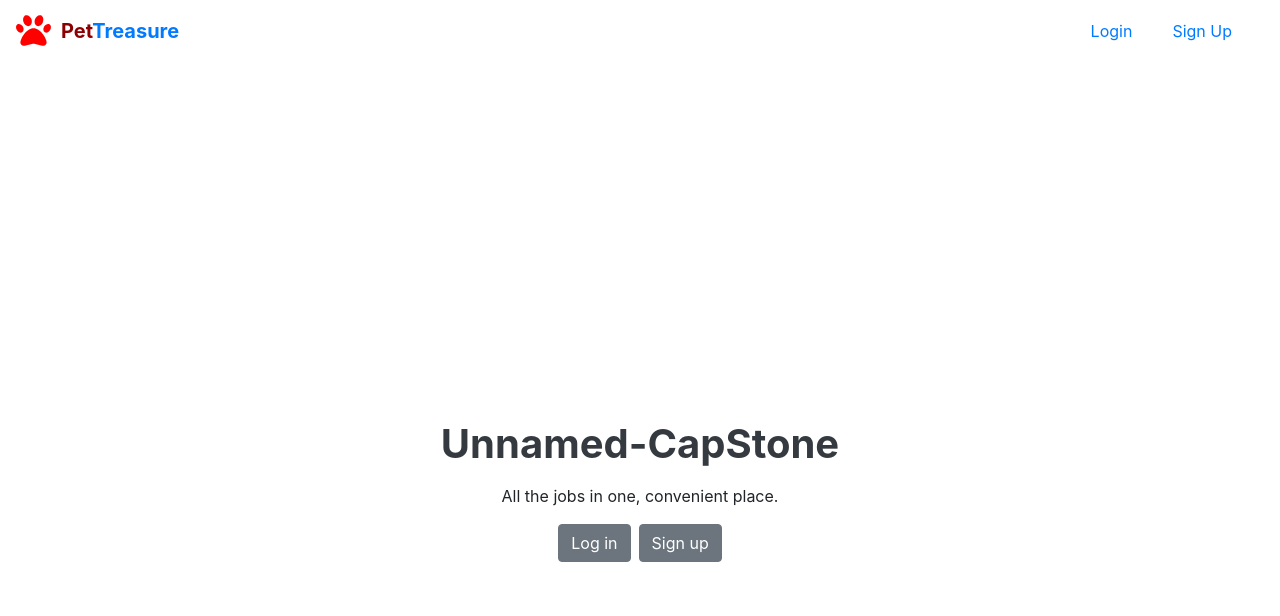
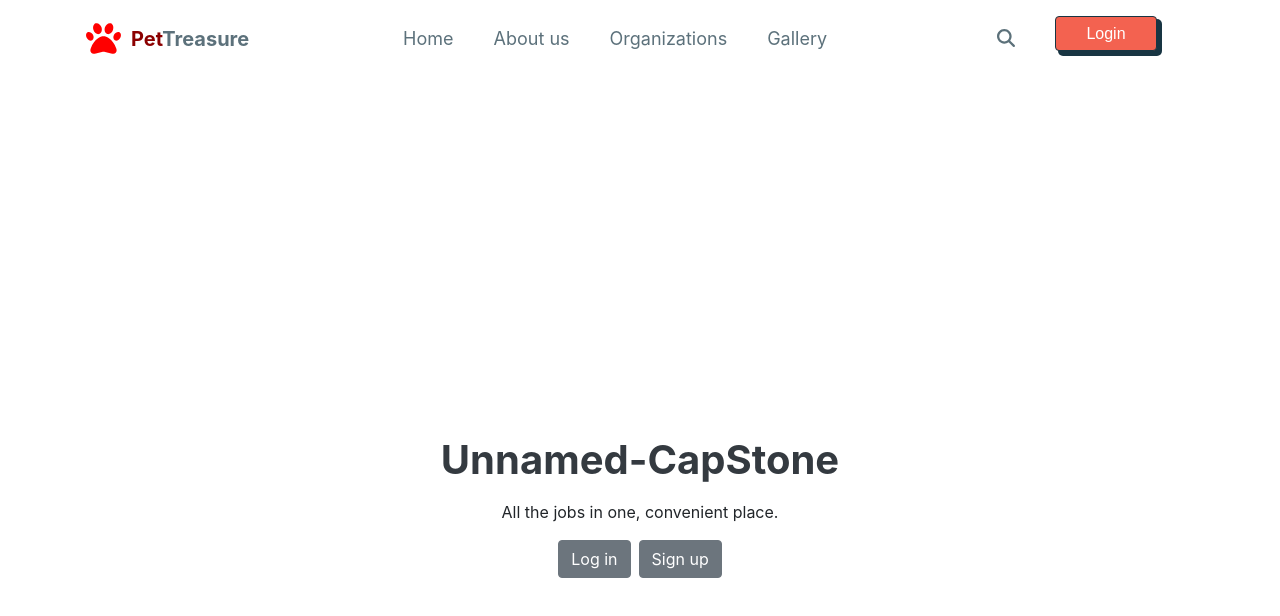
Before and after one commit to rogmide/pettreasure, a React (Create React App) app in the folder frontend/: page / in a window 1280 px wide. Shown: the top 616 px of the page. Built offline with nearby package versions, Linux system fonts and the light colour scheme; no server answers.

Commit message:
working on navbar look

```diff
--- a/frontend/src/NavBar/NavBar.css
+++ b/frontend/src/NavBar/NavBar.css
@@ -1,6 +1,27 @@
 .titlePage {
   font-weight: bolder;
   align-self: center;
+}
+
+a {
+  color: #5c717b;
+}
+
+a:hover {
+  color: #404040;
+}
+
+.iconSearch {
+  color: #5c717a;
+  font-size: 18px;
+  display: flex;
+  align-items: center;
+}
+
+.mouseOverIcon:hover {
+  text-decoration: none;
+  font-size: 20px;
+  transform: translate(-2px, -2px);
 }
 
 .titleIcon {
@@ -12,3 +33,61 @@
 .titleHolder {
   display: flex;
 }
+
+/* CSS */
+.nav-btn {
+  width: 60px;
+  height: 35px;
+  appearance: button;
+  background-color: #f36250;
+  background-image: none;
+  border: 1px solid #183543;
+  border-radius: 4px;
+  box-shadow: #183543 4px 4px 0 0, #183543 4px 4px 0 1px;
+  box-sizing: border-box;
+  color: #fff;
+  cursor: pointer;
+  display: inline-block;
+  font-family: ITCAvantGardeStd-Bk, Arial, sans-serif;
+  font-size: 16px;
+  line-height: 20px;
+  margin: 0 5px 10px 0;
+  overflow: visible;
+  padding: 12px 40px;
+  text-align: center;
+  text-transform: none;
+  touch-action: manipulation;
+  user-select: none;
+  -webkit-user-select: none;
+  vertical-align: middle;
+  white-space: nowrap;
+  display: flex;
+  justify-content: center;
+  align-items: center;
+}
+
+.nav-btn:focus {
+  text-decoration: none;
+}
+
+.nav-btn:hover {
+  text-decoration: none;
+  box-shadow: #183543 6px 6px 0 0, #183543 6px 6px 0 1px;
+  transform: translate(-2px, -2px);
+}
+
+.nav-btn:active {
+  box-shadow: rgba(24, 53, 67, 0.125) 0 3px 5px inset;
+  outline: 0;
+}
+
+.nav-btn:not([disabled]):active {
+  box-shadow: #183543 2px 2px 0 0, #183543 2px 2px 0 1px;
+  transform: translate(2px, 2px);
+}
+
+@media (min-width: 768px) {
+  .nav-btn {
+    padding: 12px 50px;
+  }
+}
--- a/frontend/src/NavBar/NavBar.js
+++ b/frontend/src/NavBar/NavBar.js
@@ -3,21 +3,28 @@ import { Link, NavLink } from "react-router-dom";
 import UserContext from "../UseContext";
 import "./NavBar.css";
 import { FontAwesomeIcon } from "@fortawesome/react-fontawesome";
-import { faPaw } from "@fortawesome/free-solid-svg-icons";
+import { faPaw, faSearch } from "@fortawesome/free-solid-svg-icons";
 
 const NoUserLogIn = () => {
   return (
-    <ul className="navbar-nav ml-auto">
+    <ul className="navbar-nav ml-auto iconSearch">
+      <li className="nav-item mr-4">
+        <div>
+          <NavLink className="nav-link mouseOverIcon" to="/login">
+            <FontAwesomeIcon style={{ color: "5c717a" }} icon={faSearch} />
+          </NavLink>
+        </div>
+      </li>
       <li className="nav-item mr-4">
         <NavLink className="nav-link" to="/login">
-          Login
+          <span className="nav-btn">Login</span>
         </NavLink>
       </li>
-      <li className="nav-item mr-4">
+      {/* <li className="nav-item mr-4">
         <NavLink className="nav-link" to="/signup">
-          Sign Up
+          <span className="nav-btn">Sign Up</span>
         </NavLink>
-      </li>
+      </li> */}
     </ul>
   );
 };
@@ -43,16 +50,41 @@ const NavBar = () => {
   const { currUser, logout } = useContext(UserContext);
 
   return (
-    <nav className="navbar navbar-expand-md">
+    <nav
+      className="container navbar navbar-expand-lg iconSearch"
+      role="navigation"
+    >
       <Link className="navbar-brand" to="/">
         <div className="titleHolder">
-        <FontAwesomeIcon className="titleIcon" icon={faPaw} />
-        <span className="titlePage">
-          {" "}
-          <span style={{color: "darkred"}}>Pet</span>Treasure{" "}
-        </span>
+          <FontAwesomeIcon className="titleIcon" icon={faPaw} />
+          <span className="titlePage">
+            {" "}
+            <span style={{ color: "darkred" }}>Pet</span>Treasure{" "}
+          </span>
         </div>
       </Link>
+      <ul className="navbar-nav ml-auto">
+        <li className="nav-item mr-4">
+          <NavLink className="nav-link" to="/profile">
+            Home
+          </NavLink>
+        </li>
+        <li className="nav-item mr-4">
+          <NavLink className="nav-link" to="/" onClick={logout}>
+            About us
+          </NavLink>
+        </li>
+        <li className="nav-item mr-4">
+          <NavLink className="nav-link" to="/" onClick={logout}>
+            Organizations
+          </NavLink>
+        </li>
+        <li className="nav-item mr-4">
+          <NavLink className="nav-link" to="/" onClick={logout}>
+            Gallery
+          </NavLink>
+        </li>
+      </ul>
       {currUser ? isLogIn(currUser.firstName, logout) : NoUserLogIn()}
     </nav>
   );
```
